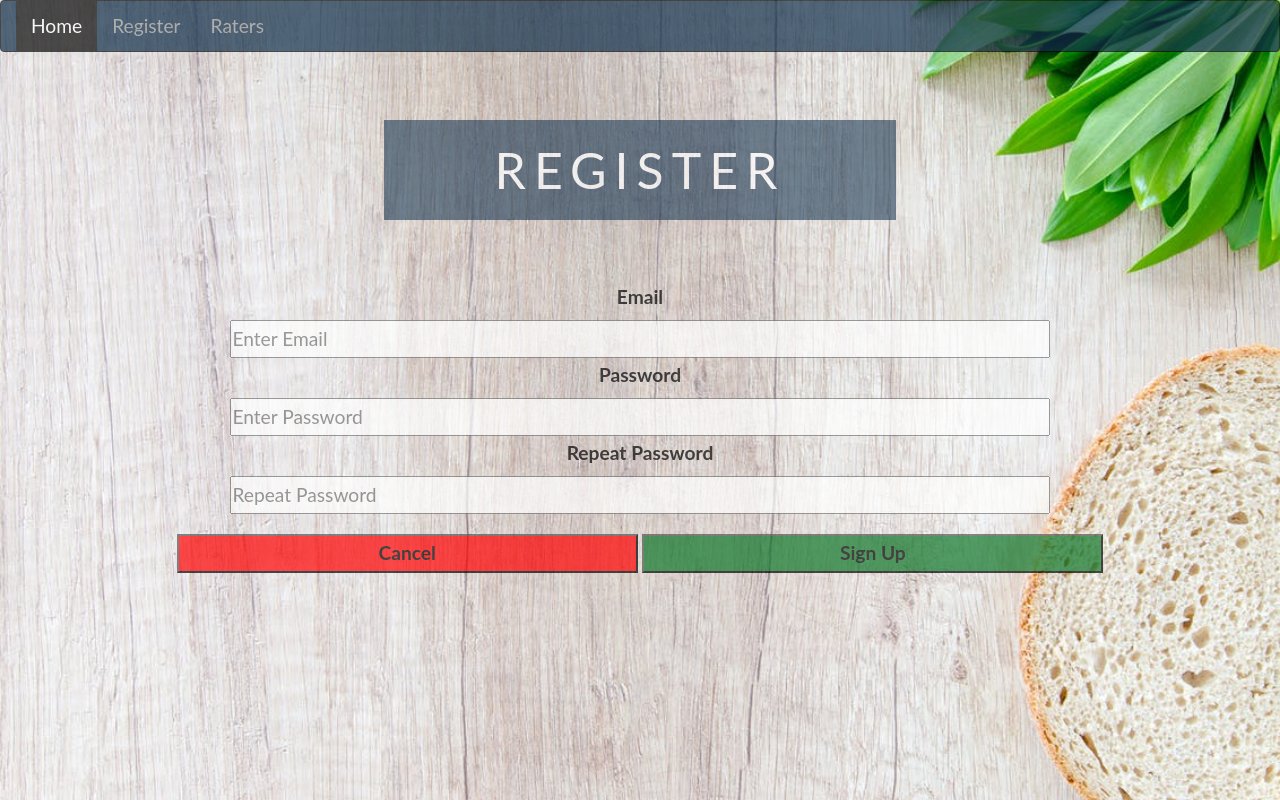
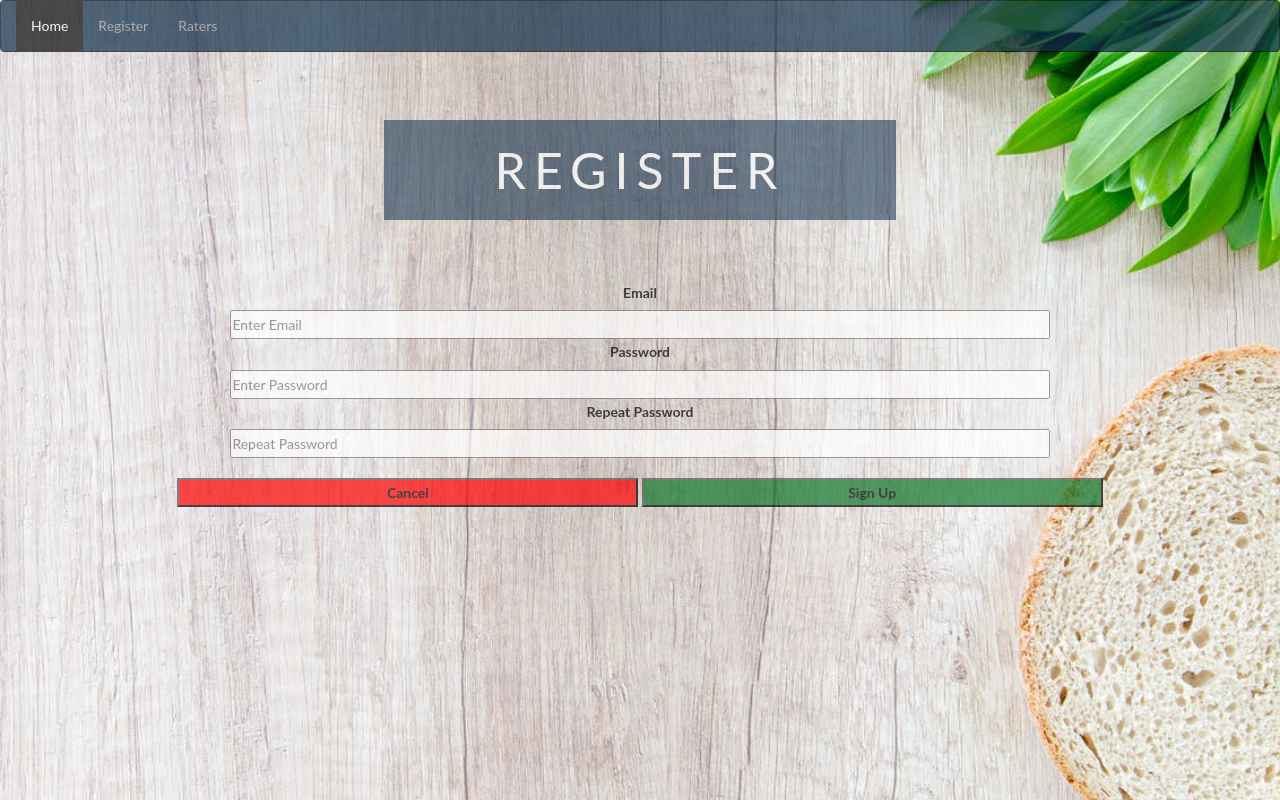
Before and after one commit to Riotpiaole/CSI2132_2018_win, a Flask app: page /sign_up/ in a window 1280 px wide. Run offline with Flask 2, Linux system fonts and the light colour scheme; parts of the project's set-up code (start-up, migrations or seed data) failed here and were passed over; some libraries are stand-ins or nearby versions.

Commit message:
minor css change

```diff
--- a/static/style1.css
+++ b/static/style1.css
@@ -151,7 +151,6 @@ line-height: 2em;
 
 body{
     margin: 0;
-    font-size:1.2em;
     line-height: 1.6;
 }
 
```
